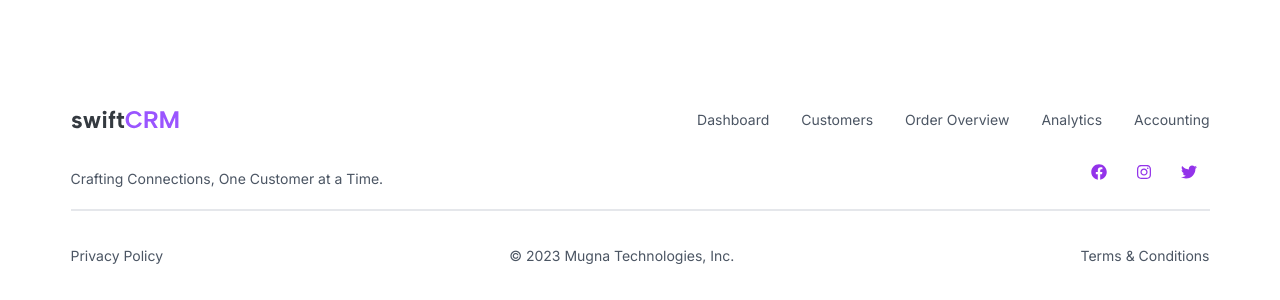
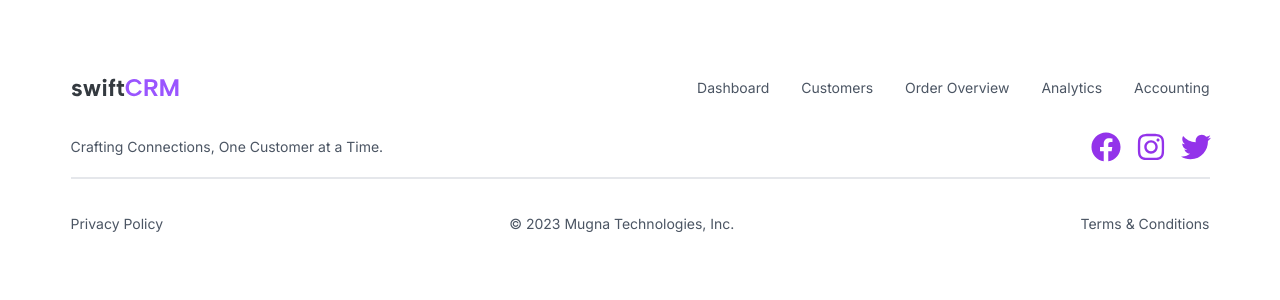
Before and after one commit to theusmanyousaf/swift-crm, a Next.js app: page / in a window 1280 px wide. Shown: the part 757-1057 px from the top of the page. After the commit the page ends 1024 px from the top, so only its background shows below. Built offline with nearby package versions, Linux system fonts and the light colour scheme.

Commit message:
footer IPAD

```diff
--- a/src/components/footer/Footer.tsx
+++ b/src/components/footer/Footer.tsx
@@ -4,9 +4,9 @@ import Logo from '../../../public/assets/Company.svg'
 
 const Footer = () => {
     return (
-        <footer className="pt-8 mb-[29px] mx-[70.5px]">
+        <footer className="xl:pb-7 xl:pt-[17px] px-8 md:px-0 py-[17px] md:mx-[62px] xl:mx-[70.5px]">
             {/* Upper Part */}
-            <div className="flex justify-between py-[10px] mt-[17px]">
+            <div className="flex justify-between py-[10px]">
                 <div>
                     <Image src={Logo} alt="Logo" />
                 </div>
@@ -29,8 +29,7 @@ const Footer = () => {
                 </div>
             </div>
 
-            {/* Lower Part */}
-            <div className="flex flex-col md:flex-row justify-between items-center my-4">
+            <div className="flex flex-col md:flex-row justify-between items-center md:mb-6 md:mt-[14px] xl:my-4">
                 <div className="text-gray-600">
                     <p className="text-sm">
                         Crafting Connections, One Customer at a Time.
@@ -38,18 +37,19 @@ const Footer = () => {
                 </div>
 
                 <div className="flex space-x-4">
-                    <a href="#" className="text-purple-600 w-[29px] h-[29px]">
+                    <a href="#" className="text-purple-600 text-3xl w-[29px] h-[29px]">
                         <FaFacebook />
                     </a>
-                    <a href="#" className="text-purple-600 w-[29px] h-[29px]">
+                    <a href="#" className="text-purple-600 text-3xl w-[29px] h-[29px]">
                         <FaInstagram />
                     </a>
-                    <a href="#" className="text-purple-600 w-[29px] h-[29px]">
+                    <a href="#" className="text-purple-600 text-3xl w-[29px] h-[29px]">
                         <FaTwitter />
                     </a>
                 </div>
             </div>
-            <div className="flex justify-between items-center border-t-2 pt-[30px] border-gray-200">
+            {/* Lower Part */}
+            <div className="flex justify-between items-center border-t-2 md:pt-[22px] xl:pt-[30px] border-gray-200">
                 <div className="text-gray-600 text-sm py-[5px]">
                     <p>Privacy Policy</p>
                 </div>
```
